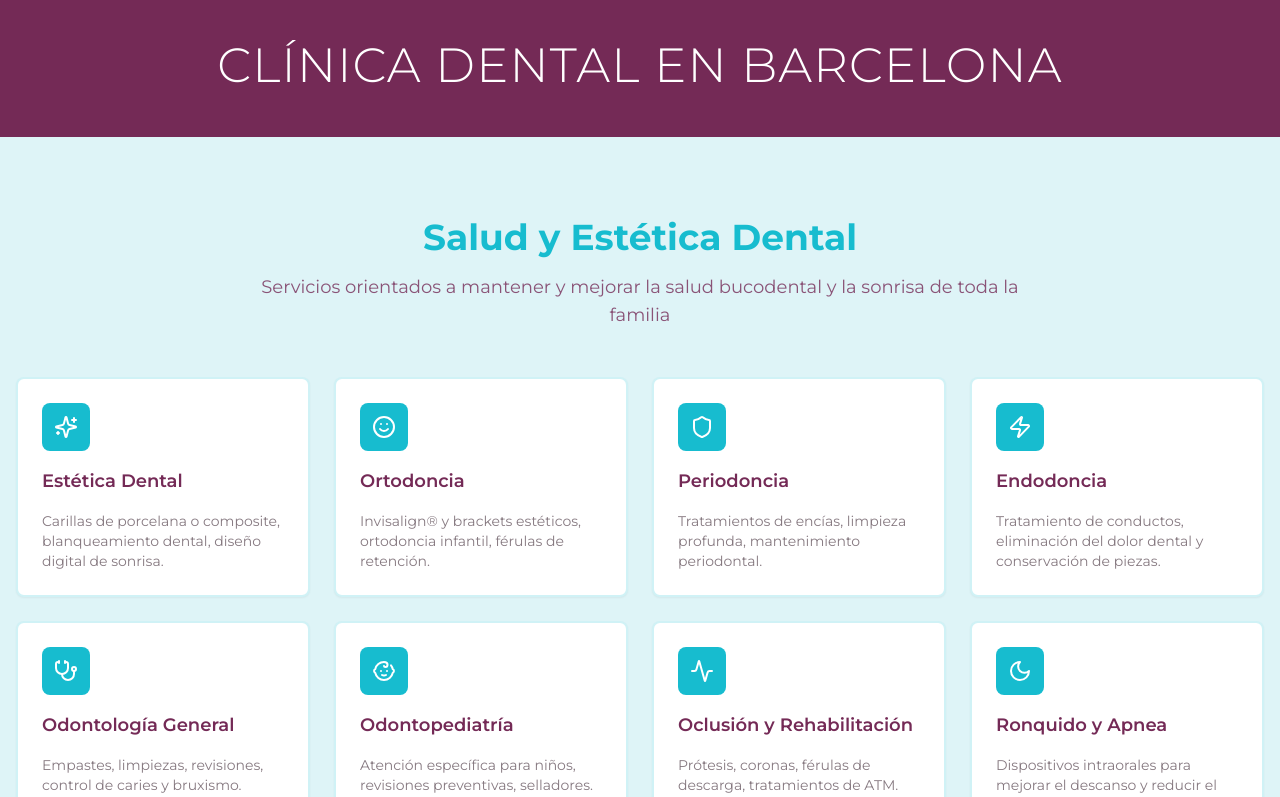
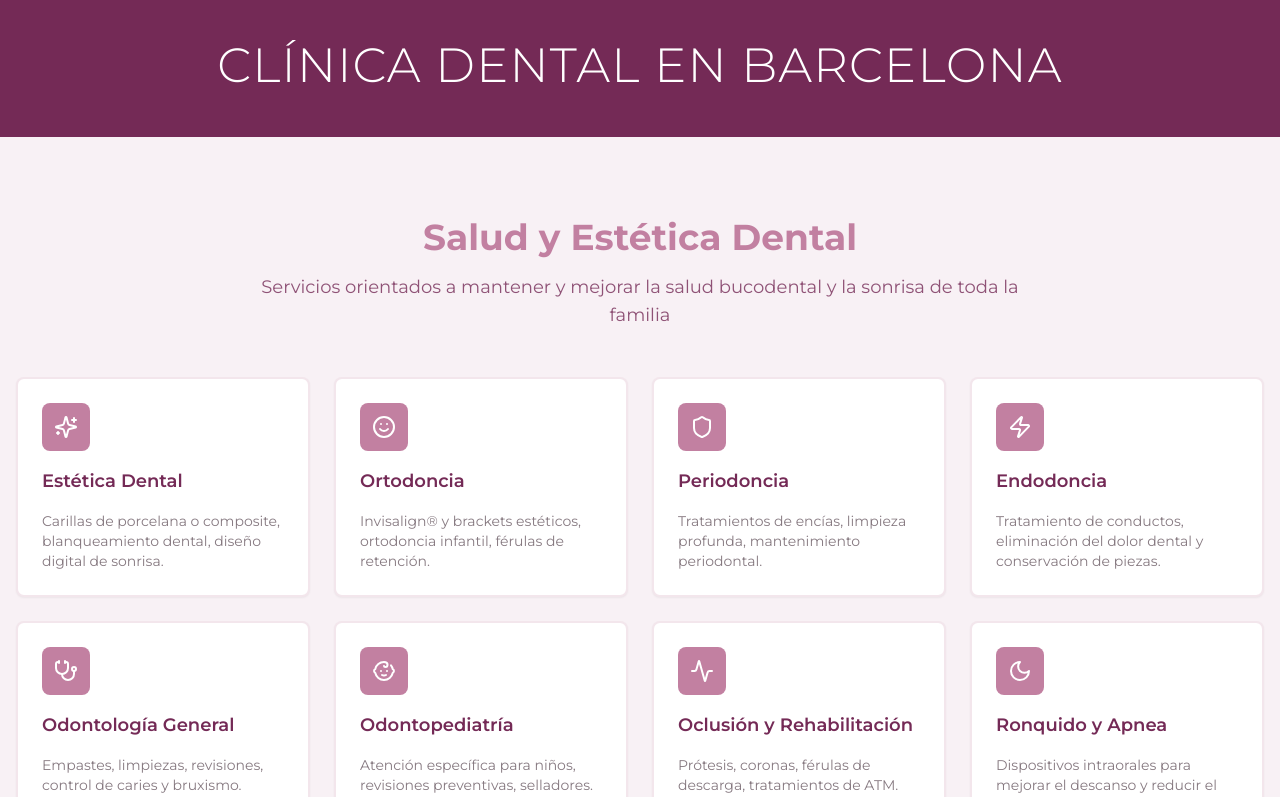
Before and after one commit to JoanDidac/Mi-Dentista, a React (Vite) app: page / in a window 1280 px wide. Shown: the part 740-1537 px from the top of the page. Built offline with nearby package versions, Linux system fonts and the light colour scheme; the HTML template or start-up script is replaced by a standard one.

Commit message:
Refactor: Update project colors

```diff
--- a/src/index.css
+++ b/src/index.css
@@ -43,26 +43,26 @@ All colors MUST be HSL.
     --radius: 0.5rem;
 
     /* Service Category Colors */
-    /* Paleta A - Tranquilidad (Teal/Blue) */
-    --palette-a: 186 80% 45%;
-    --palette-a-light: 186 60% 92%;
+    /* Paleta A - Primary Pink */
+    --palette-a: 330 35% 63%;
+    --palette-a-light: 330 35% 96%;
     --palette-a-foreground: 0 0% 100%;
 
-    /* Paleta B - Dorado (Gold/Amber) */
-    --palette-b: 38 92% 50%;
-    --palette-b-light: 38 100% 95%;
-    --palette-b-foreground: 240 10% 15%;
+    /* Paleta B - Accent Dark */
+    --palette-b: 324 44% 44%;
+    --palette-b-light: 324 44% 95%;
+    --palette-b-foreground: 0 0% 100%;
 
-    /* Paleta C - Fresco (Green) */
-    --palette-c: 142 76% 36%;
-    --palette-c-light: 142 50% 94%;
-    --palette-c-foreground: 0 0% 100%;
+    /* Paleta C - Secondary Mauve */
+    --palette-c: 330 5% 65%;
+    --palette-c-light: 330 5% 94%;
+    --palette-c-foreground: 324 47% 31%;
 
     /* Elegant Gradients */
     --gradient-hero: linear-gradient(135deg, hsl(330 35% 63% / 0.95), hsl(324 44% 44% / 0.95));
-    --gradient-a: linear-gradient(135deg, hsl(186 65% 50%), hsl(186 55% 60%));
-    --gradient-b: linear-gradient(135deg, hsl(38 75% 55%), hsl(45 85% 63%));
-    --gradient-c: linear-gradient(135deg, hsl(142 60% 42%), hsl(142 55% 50%));
+    --gradient-a: linear-gradient(135deg, hsl(330 35% 63%), hsl(330 35% 70%));
+    --gradient-b: linear-gradient(135deg, hsl(324 44% 44%), hsl(324 44% 52%));
+    --gradient-c: linear-gradient(135deg, hsl(330 5% 65%), hsl(330 5% 72%));
 
     /* Elegant Shadows */
     --shadow-soft: 0 2px 20px hsl(330 35% 63% / 0.08);
```
